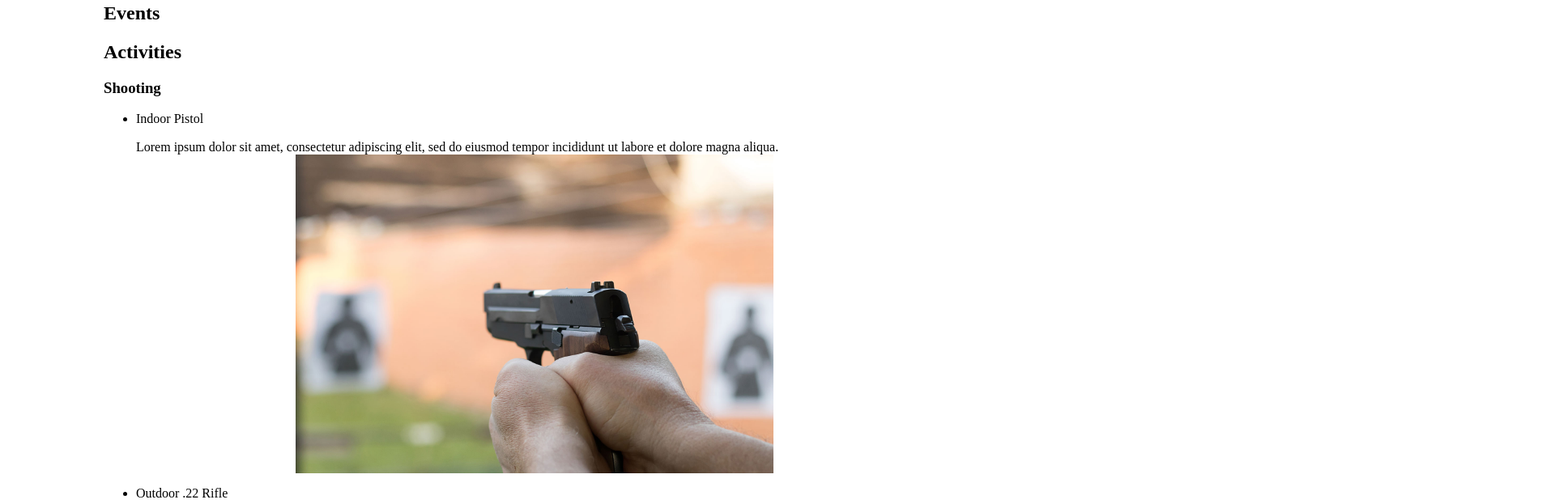
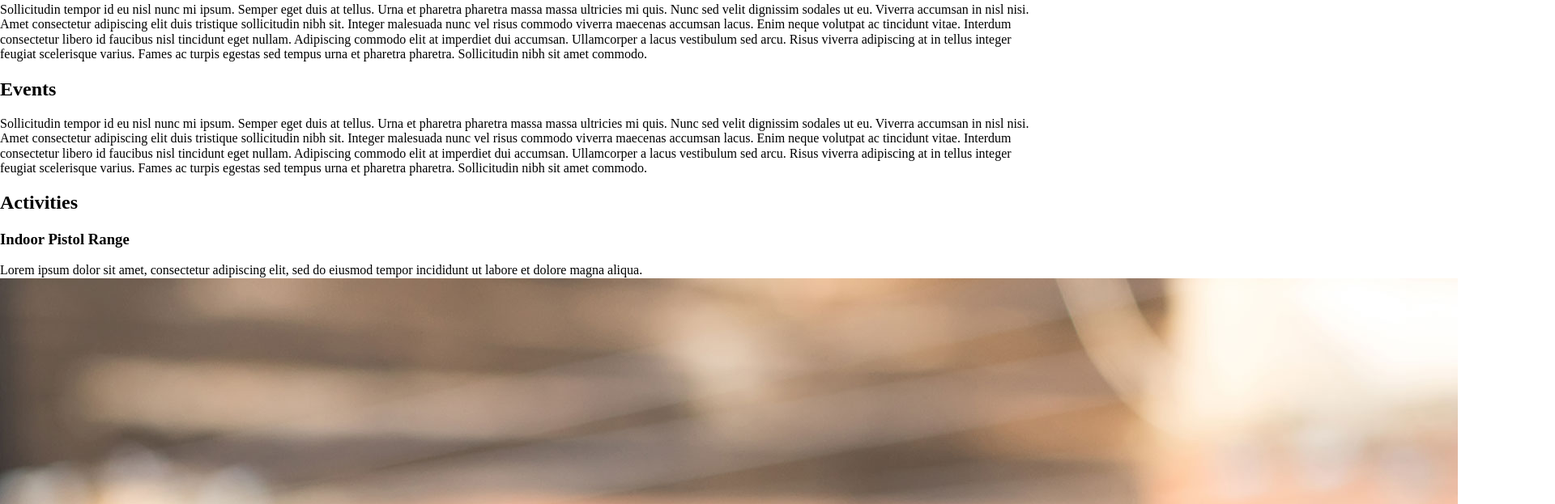
Before and after one commit to dranderson21/jcsc, a plain HTML site: page index.html in a window 1280 px wide. Shown: the part 236-859 px from the top of the page at 81% size, 1920 px wide, since content can reach past the window. Drawn offline with Linux system fonts and the light colour scheme.

Commit message:
restructured html and reset css

```diff
--- a/css/styles.css
+++ b/css/styles.css
@@ -1,11 +1,3 @@
 .wrapper  {
   margin: 0 auto;
-  max-width: 80%;
 }
-
-img {
-  display: block;
-  margin-left: auto;
-  margin-right: auto;
-  width: 60%;
-}
--- a/index.html
+++ b/index.html
@@ -21,38 +21,28 @@
             </ul>
         </header>
         <h2 id="news">News</h2>
+        Sollicitudin tempor id eu nisl nunc mi ipsum. Semper eget duis at tellus. Urna et pharetra pharetra massa massa ultricies mi quis. Nunc sed velit dignissim sodales ut eu. Viverra accumsan in nisl nisi. Amet consectetur adipiscing elit duis tristique sollicitudin nibh sit. Integer malesuada nunc vel risus commodo viverra maecenas accumsan lacus. Enim neque volutpat ac tincidunt vitae. Interdum consectetur libero id faucibus nisl tincidunt eget nullam. Adipiscing commodo elit at imperdiet dui accumsan. Ullamcorper a lacus vestibulum sed arcu. Risus viverra adipiscing at in tellus integer feugiat scelerisque varius. Fames ac turpis egestas sed tempus urna et pharetra pharetra. Sollicitudin nibh sit amet commodo.
 
         <h2 id="events">Events</h2>
+        Sollicitudin tempor id eu nisl nunc mi ipsum. Semper eget duis at tellus. Urna et pharetra pharetra massa massa ultricies mi quis. Nunc sed velit dignissim sodales ut eu. Viverra accumsan in nisl nisi. Amet consectetur adipiscing elit duis tristique sollicitudin nibh sit. Integer malesuada nunc vel risus commodo viverra maecenas accumsan lacus. Enim neque volutpat ac tincidunt vitae. Interdum consectetur libero id faucibus nisl tincidunt eget nullam. Adipiscing commodo elit at imperdiet dui accumsan. Ullamcorper a lacus vestibulum sed arcu. Risus viverra adipiscing at in tellus integer feugiat scelerisque varius. Fames ac turpis egestas sed tempus urna et pharetra pharetra. Sollicitudin nibh sit amet commodo.
 
         <h2 id="activities">Activities</h2>
 
-            <h3 id="shooting">Shooting</h3>
-            <ul>
-                <li id="indoorpistol">
-                    <p>Indoor Pistol</p>
+        <h3 id="pistol">Indoor Pistol Range</h3>
         Lorem ipsum dolor sit amet, consectetur adipiscing elit, sed do eiusmod tempor incididunt ut labore et dolore magna aliqua.
         <img src="images/pistol.jpg">
-                </li>
 
-                <li id="outdoor22">
-                    <p>Outdoor .22 Rifle</p>
+        <h3 id="outdoor-rifle">Outdoor .22 Rifle Range</h3>
         Lorem ipsum dolor sit amet, consectetur adipiscing elit, sed do eiusmod tempor incididunt ut labore et dolore magna aliqua.
         <img src="images/22range.jpg">
-                </li>
 
-                <li id="trap">
-                    <p>Trap</p>
+        <h3 id="trap">Trap Range</h3>
         Lorem ipsum dolor sit amet, consectetur adipiscing elit, sed do eiusmod tempor incididunt ut labore et dolore magna aliqua.
         <img src="images/trap.jpg">
-                </li>
 
-                <li id="blackpowder">
-                    <p>Black Powder</p>
+        <h3 id="black-powder">Black Powder Range</h3>
         Lorem ipsum dolor sit amet, consectetur adipiscing elit, sed do eiusmod tempor incididunt ut labore et dolore magna aliqua.
         <img src="images/blackpowder.jpeg">
-                </li>
-
-            </ul>
 
         <h3 id="archery">Archery</h3>
         Lorem ipsum dolor sit amet, consectetur adipiscing elit, sed do eiusmod tempor incididunt ut labore et dolore magna aliqua.
@@ -70,6 +60,7 @@
         <p>Sollicitudin tempor id eu nisl nunc mi ipsum. Semper eget duis at tellus. Urna et pharetra pharetra massa massa ultricies mi quis. Nunc sed velit dignissim sodales ut eu. Viverra accumsan in nisl nisi. Amet consectetur adipiscing elit duis tristique sollicitudin nibh sit. Integer malesuada nunc vel risus commodo viverra maecenas accumsan lacus. Enim neque volutpat ac tincidunt vitae. Interdum consectetur libero id faucibus nisl tincidunt eget nullam. Adipiscing commodo elit at imperdiet dui accumsan. Ullamcorper a lacus vestibulum sed arcu. Risus viverra adipiscing at in tellus integer feugiat scelerisque varius. Fames ac turpis egestas sed tempus urna et pharetra pharetra. Sollicitudin nibh sit amet commodo.</p>
 
         <h2 id="contact">Contact Us</h2>
+        <p>Accumsan in nisl nisi scelerisque. Lectus vestibulum mattis ullamcorper velit sed ullamcorper morbi tincidunt ornare. Feugiat nibh sed pulvinar proin gravida hendrerit. Eget nunc lobortis mattis aliquam faucibus purus in massa tempor. Sit amet mattis vulputate enim.</p>
 
     </div>
 </body>
```
Lines whose indentation alone changed are shown as unchanged.
